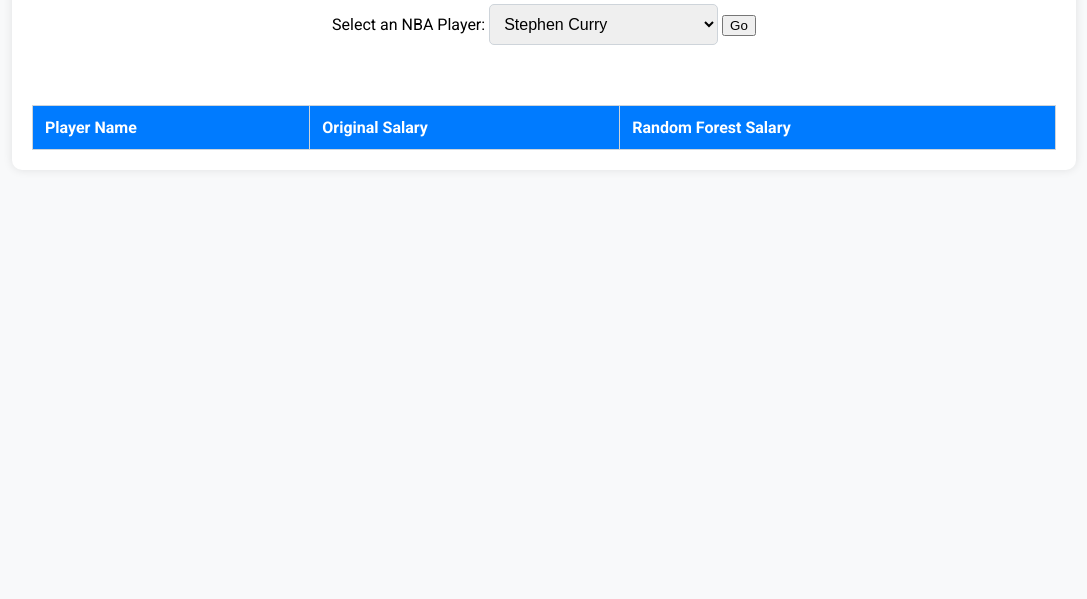
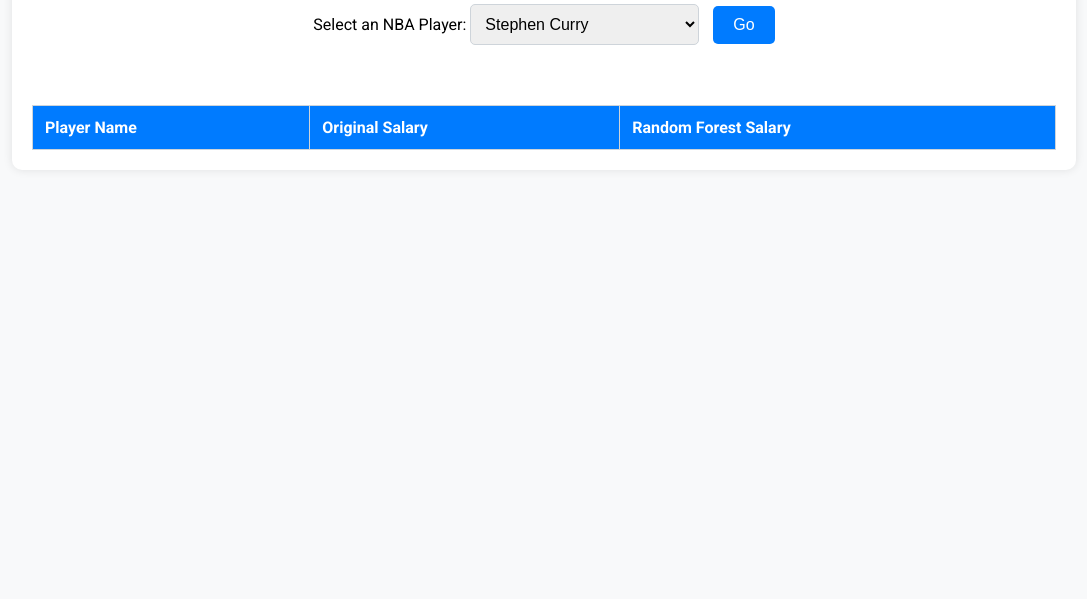
Before and after one commit to ManjinderUNCC/6156-website, a plain HTML site: page index.html in a window 1280 px wide. Shown: the part 201-800 px from the top of the page, without its empty margins (96-1183 px from the left). Drawn offline with Linux system fonts and the light colour scheme.

Commit message:
Update styles.css

```diff
--- a/styles.css
+++ b/styles.css
@@ -84,3 +84,17 @@ tr:hover {
     color: #ffffff;
     border-radius: 5px;
 }
+.select-container button {
+    margin-left: 10px;
+    padding: 10px 20px;
+    font-size: 16px;
+    border: none;
+    border-radius: 5px;
+    background-color: #007bff;
+    color: #ffffff;
+    cursor: pointer;
+}
+
+.select-container button:hover {
+    background-color: #0056b3;
+}
```
